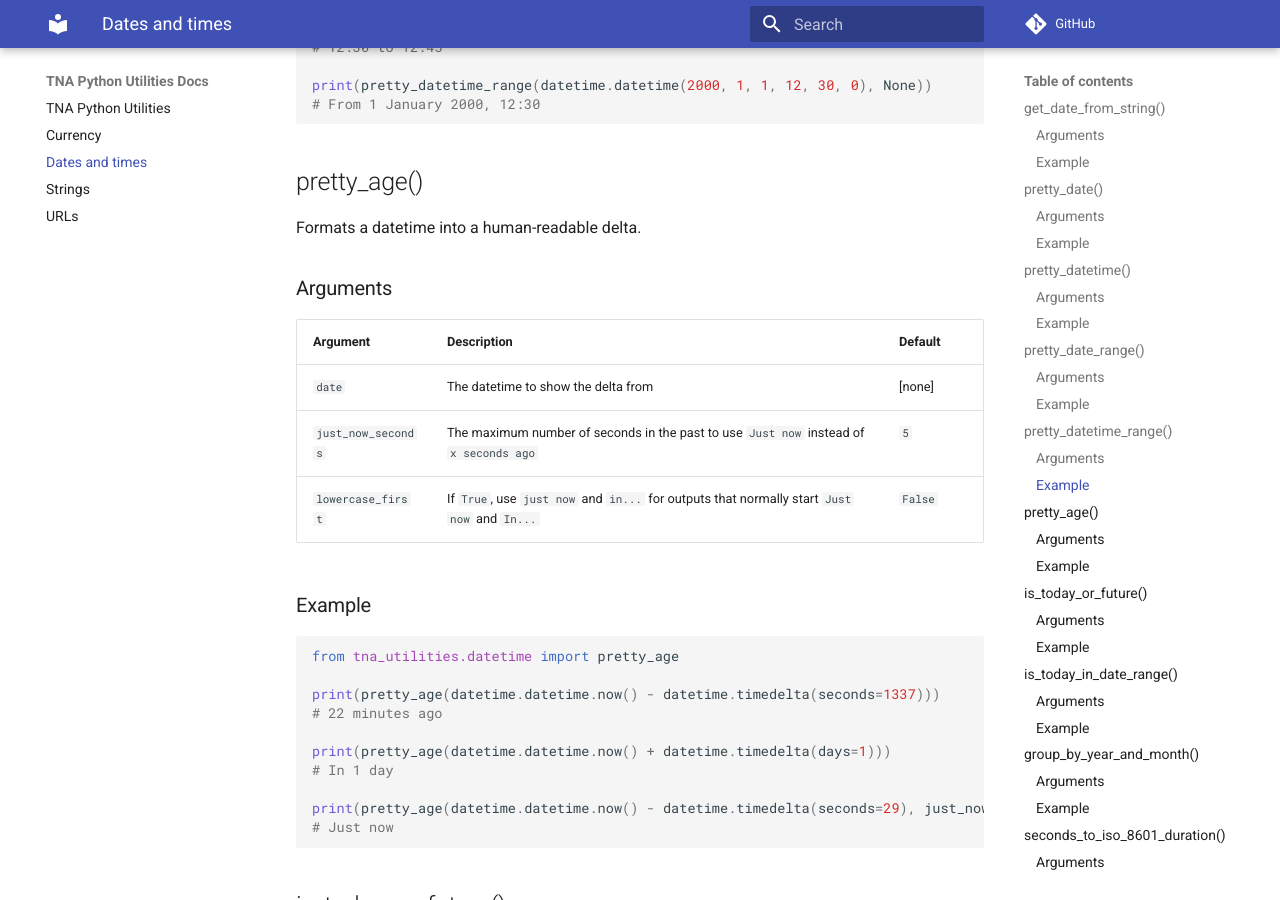
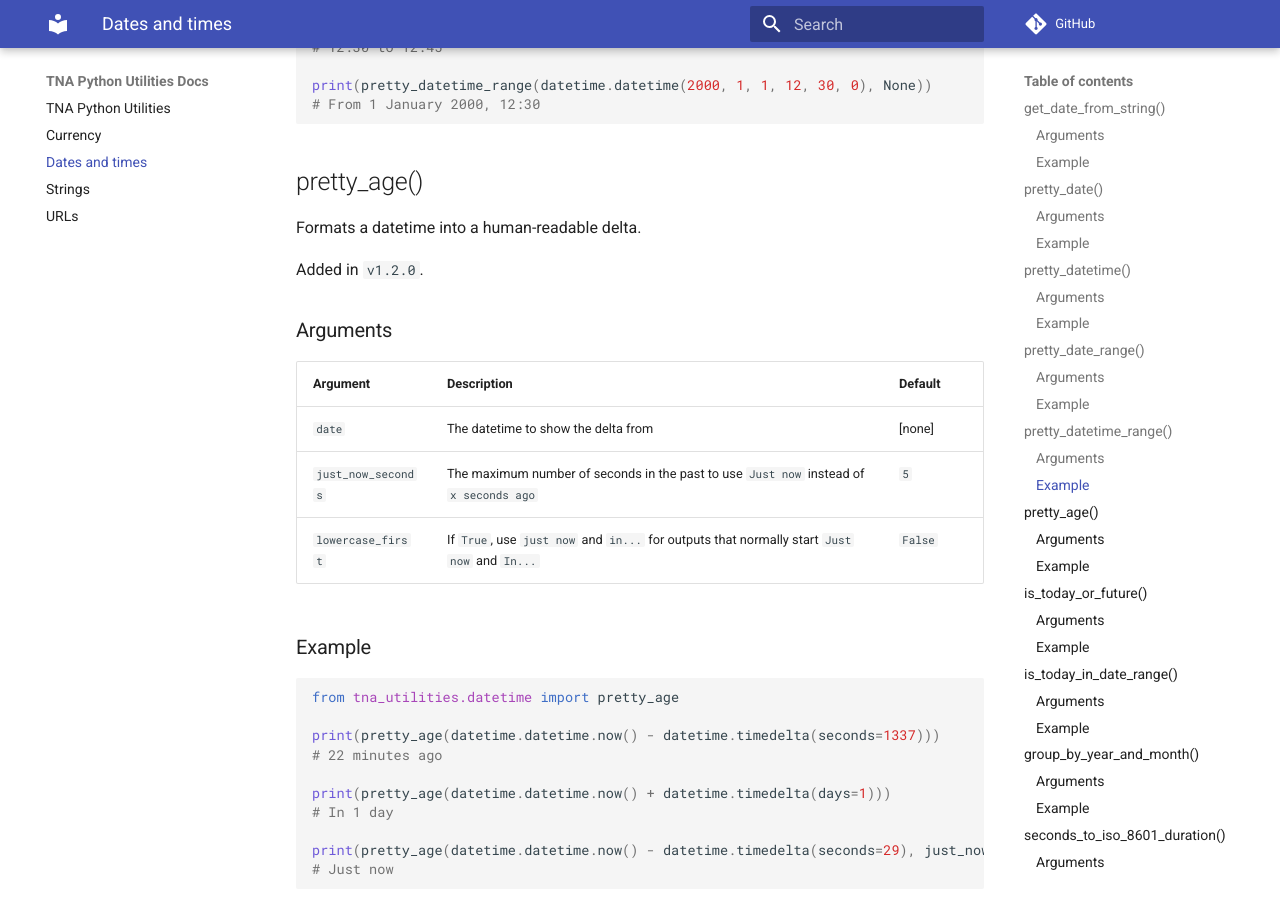
Before and after one commit to nationalarchives/python-utilities, an MkDocs documentation site: the page built from docs/dates-and-times.md, in a window 1280 px wide and 900 px high, scrolled down 3361 px. Built offline with MkDocs 1.6.1 and Material for MkDocs 9.7.7, drawn with Linux system fonts in a browser that asks for light colours; comment, search, counter and statistics services are not loaded.

Commit message:
Add version note for pretty_age function in documentation

```diff
--- a/docs/dates-and-times.md
+++ b/docs/dates-and-times.md
@@ -133,6 +133,8 @@ print(pretty_datetime_range(datetime.datetime(2000, 1, 1, 12, 30, 0), None))
 ## pretty_age()
 
 Formats a datetime into a human-readable delta.
+
+Added in `v1.2.0`.
 
 ### Arguments
 
```
